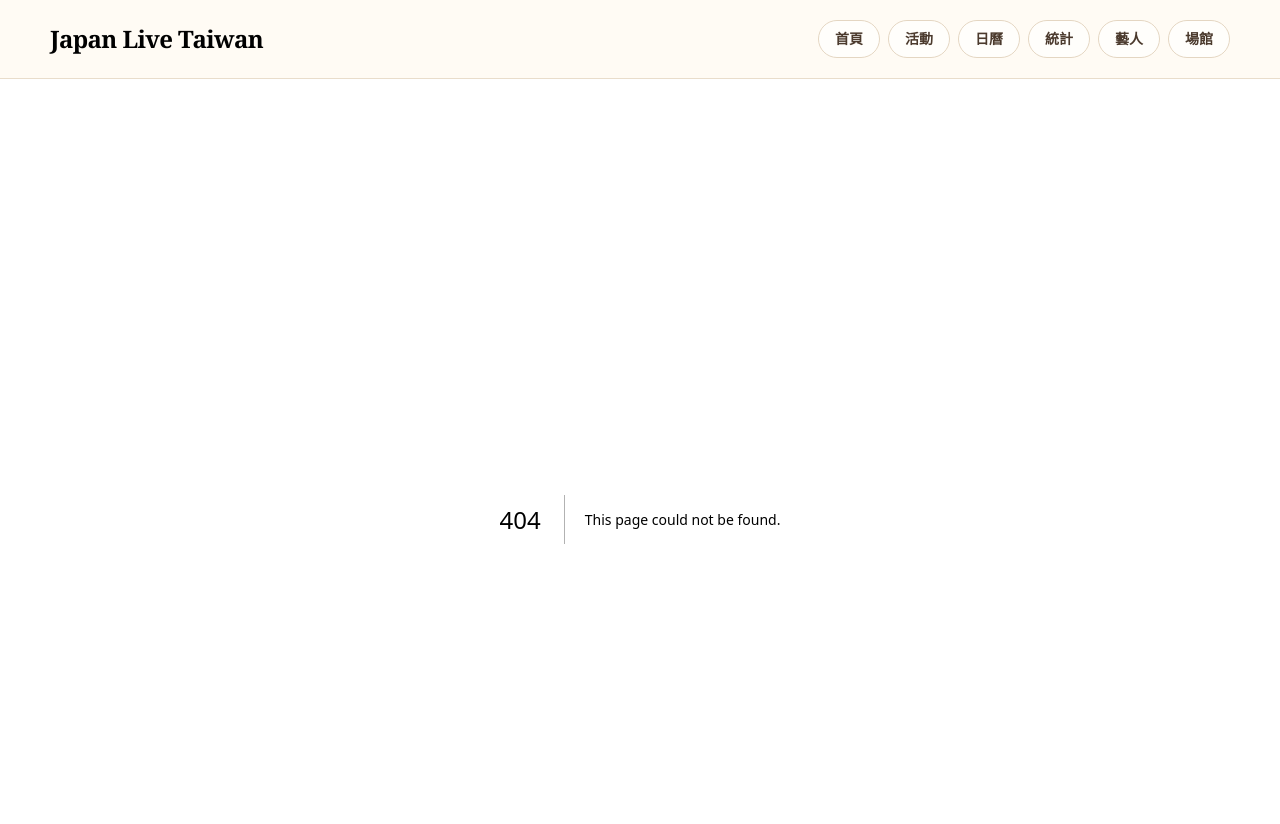
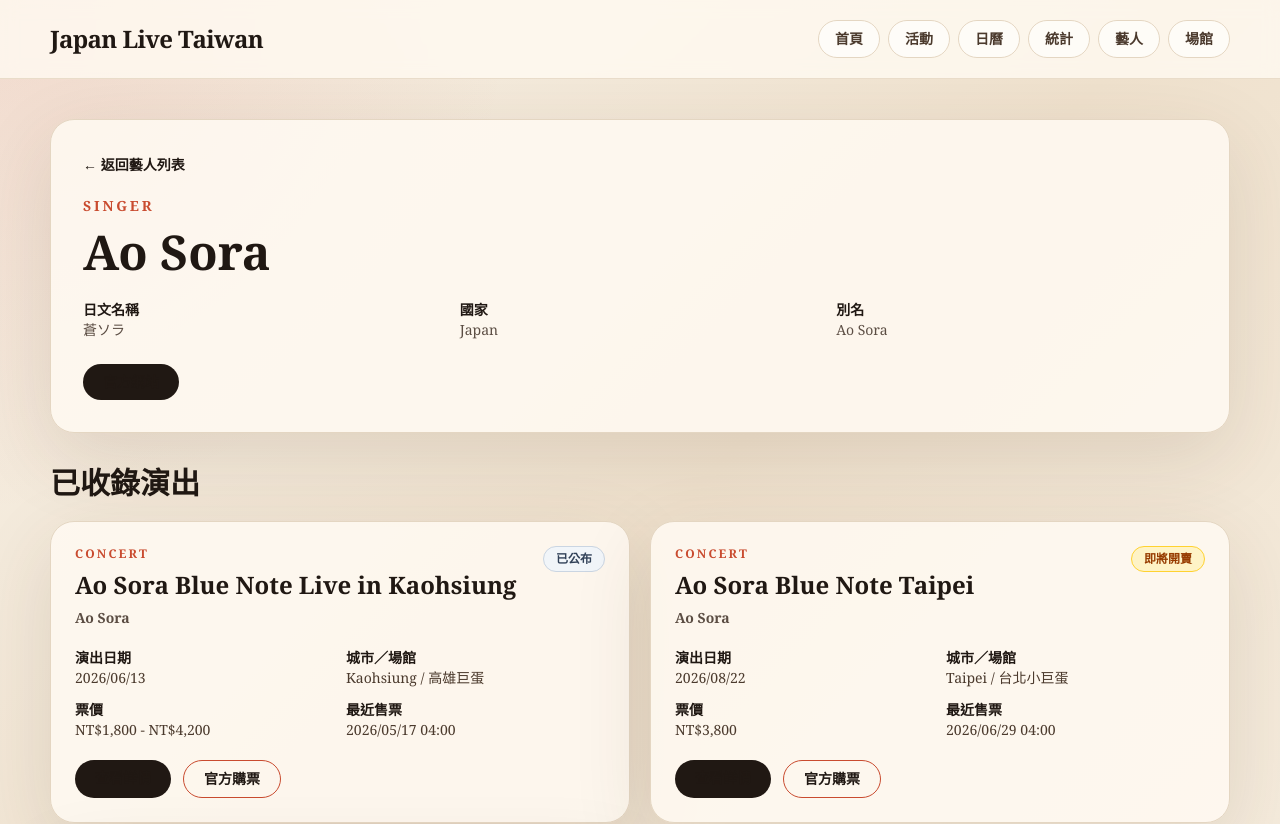
Before and after one commit to xiayu0424/japan-live-taiwan, a Next.js app: page /artists/ao-sora in a window 1280 px wide. Before the commit this address had no page. Shown: the top 824 px of the page. Built offline with nearby package versions, Linux system fonts and the light colour scheme.

Commit message:
feat(directory): add artist and venue pages

```diff
--- /dev/null
+++ b/src/app/artists/[id]/page.tsx
@@ -0,0 +1,66 @@
+import Link from "next/link";
+import { notFound } from "next/navigation";
+import { EventCard } from "@/components/EventCard";
+import { artists, getArtistById, getEventsForArtist } from "@/lib/data";
+import { sortByShowDate } from "@/lib/event-utils";
+
+export function generateStaticParams() {
+  return artists.map((artist) => ({ id: artist.id }));
+}
+
+export default function ArtistDetailPage({ params }: { params: { id: string } }) {
+  const artist = getArtistById(params.id);
+
+  if (!artist) {
+    notFound();
+  }
+
+  const relatedEvents = sortByShowDate(getEventsForArtist(artist.id));
+
+  return (
+    <div className="space-y-8">
+      <header className="card p-8">
+        <Link href="/artists" className="text-sm font-bold text-[#7e251a]">
+          ← 返回藝人列表
+        </Link>
+        <p className="mt-5 text-sm font-bold uppercase tracking-[0.2em] text-[#c94b2f]">
+          {artist.artist_type}
+        </p>
+        <h1 className="mt-3 text-4xl font-black md:text-5xl">{artist.name}</h1>
+        <dl className="mt-6 grid gap-4 text-sm text-[#5b4d43] md:grid-cols-3">
+          <div>
+            <dt className="font-bold text-[#201813]">日文名稱</dt>
+            <dd>{artist.name_ja ?? "未提供"}</dd>
+          </div>
+          <div>
+            <dt className="font-bold text-[#201813]">國家</dt>
+            <dd>{artist.country}</dd>
+          </div>
+          <div>
+            <dt className="font-bold text-[#201813]">別名</dt>
+            <dd>{artist.aliases?.join(" / ") ?? "未提供"}</dd>
+          </div>
+        </dl>
+        {artist.official_url ? (
+          <a
+            href={artist.official_url}
+            target="_blank"
+            rel="noreferrer"
+            className="mt-6 inline-flex rounded-full bg-[#201813] px-5 py-2 text-sm font-bold text-white"
+          >
+            官方網站
+          </a>
+        ) : null}
+      </header>
+
+      <section>
+        <h2 className="mb-5 text-3xl font-black">已收錄演出</h2>
+        <div className="grid gap-5 lg:grid-cols-2">
+          {relatedEvents.map((event) => (
+            <EventCard key={event.id} event={event} />
+          ))}
+        </div>
+      </section>
+    </div>
+  );
+}
--- /dev/null
+++ b/src/app/artists/page.tsx
@@ -0,0 +1,38 @@
+import Link from "next/link";
+import { artists, getEventsForArtist } from "@/lib/data";
+
+export default function ArtistsPage() {
+  return (
+    <div className="space-y-8">
+      <header>
+        <p className="text-sm font-bold uppercase tracking-[0.2em] text-[#c94b2f]">Artists</p>
+        <h1 className="mt-3 text-4xl font-black">藝人列表</h1>
+        <p className="mt-3 text-[#5b4d43]">依 sample catalog 彙整已收錄藝人與演出數量。</p>
+      </header>
+      <div className="grid gap-5 md:grid-cols-2 xl:grid-cols-3">
+        {artists.map((artist) => {
+          const relatedEvents = getEventsForArtist(artist.id);
+
+          return (
+            <Link
+              key={artist.id}
+              href={`/artists/${artist.id}`}
+              className="card block p-6 transition hover:-translate-y-1"
+            >
+              <p className="mb-2 text-xs font-bold uppercase tracking-[0.18em] text-[#c94b2f]">
+                {artist.artist_type}
+              </p>
+              <h2 className="text-2xl font-black">{artist.name}</h2>
+              <p className="mt-2 text-[#5b4d43]">
+                {artist.name_ja ?? artist.name_en ?? artist.country}
+              </p>
+              <p className="mt-4 text-sm font-bold text-[#7e251a]">
+                已收錄 {relatedEvents.length} 場
+              </p>
+            </Link>
+          );
+        })}
+      </div>
+    </div>
+  );
+}
--- /dev/null
+++ b/src/app/venues/page.tsx
@@ -0,0 +1,50 @@
+import { events, venues } from "@/lib/data";
+
+export default function VenuesPage() {
+  return (
+    <div className="space-y-8">
+      <header>
+        <p className="text-sm font-bold uppercase tracking-[0.2em] text-[#c94b2f]">Venues</p>
+        <h1 className="mt-3 text-4xl font-black">場館列表</h1>
+        <p className="mt-3 text-[#5b4d43]">整理各城市常見演出場館與已收錄活動數。</p>
+      </header>
+      <div className="grid gap-5 md:grid-cols-2 xl:grid-cols-3">
+        {venues.map((venue) => {
+          const eventCount = events.filter((event) =>
+            event.shows.some((show) => show.venue_id === venue.id),
+          ).length;
+
+          return (
+            <article key={venue.id} className="card p-6">
+              <p className="mb-2 text-xs font-bold uppercase tracking-[0.18em] text-[#c94b2f]">
+                {venue.city}
+              </p>
+              <h2 className="text-2xl font-black">{venue.name}</h2>
+              <p className="mt-2 text-sm text-[#5b4d43]">{venue.address ?? venue.district}</p>
+              <dl className="mt-5 grid grid-cols-2 gap-3 text-sm">
+                <div>
+                  <dt className="font-bold">容量</dt>
+                  <dd>{venue.capacity?.toLocaleString("zh-TW") ?? "未提供"}</dd>
+                </div>
+                <div>
+                  <dt className="font-bold">收錄演出</dt>
+                  <dd>{eventCount} 場</dd>
+                </div>
+              </dl>
+              {venue.official_url ? (
+                <a
+                  href={venue.official_url}
+                  target="_blank"
+                  rel="noreferrer"
+                  className="mt-5 inline-flex text-sm font-bold text-[#7e251a]"
+                >
+                  官方網站
+                </a>
+              ) : null}
+            </article>
+          );
+        })}
+      </div>
+    </div>
+  );
+}
```
